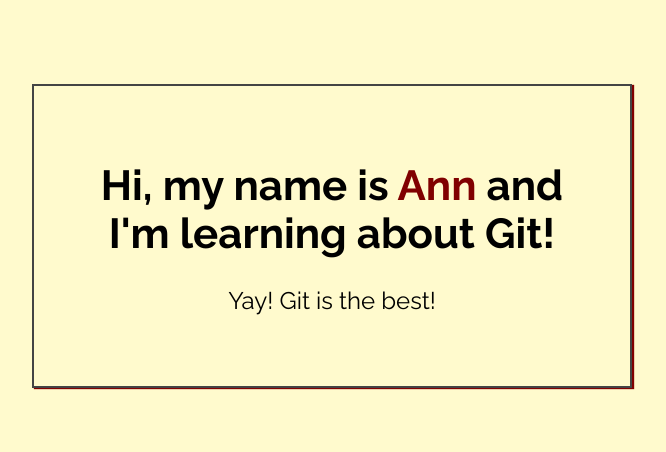
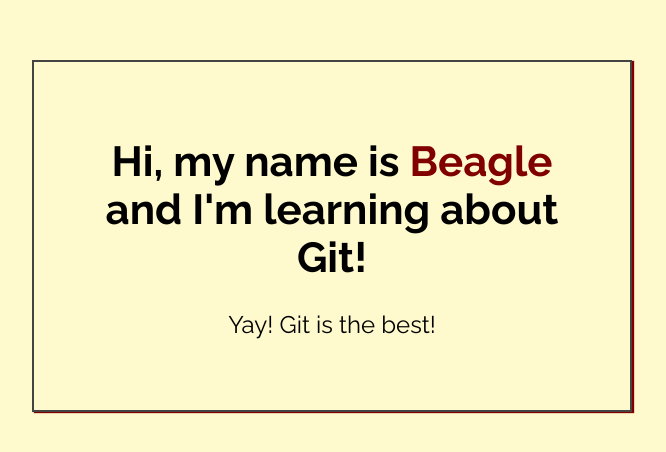
Before and after one commit to Beagles-Designs/my-first-repo, a plain HTML site: page index.html in a window 1280 px wide. Shown: the part 164-616 px from the top of the page, without its empty margins (308-974 px from the left). Drawn offline with Linux system fonts and the light colour scheme.

Commit message:
Added name to index.html

```diff
--- a/index.html
+++ b/index.html
@@ -14,7 +14,7 @@
 <body>
 
     <div class="greeting">
-        <h1>Hi, my name is <span class="highlight">Ann</span> and I'm learning about Git! </h1>
+        <h1>Hi, my name is <span class="highlight">Beagle</span> and I'm learning about Git! </h1>
 
         <p>Yay! Git is the best!</p>
     </div>
```
